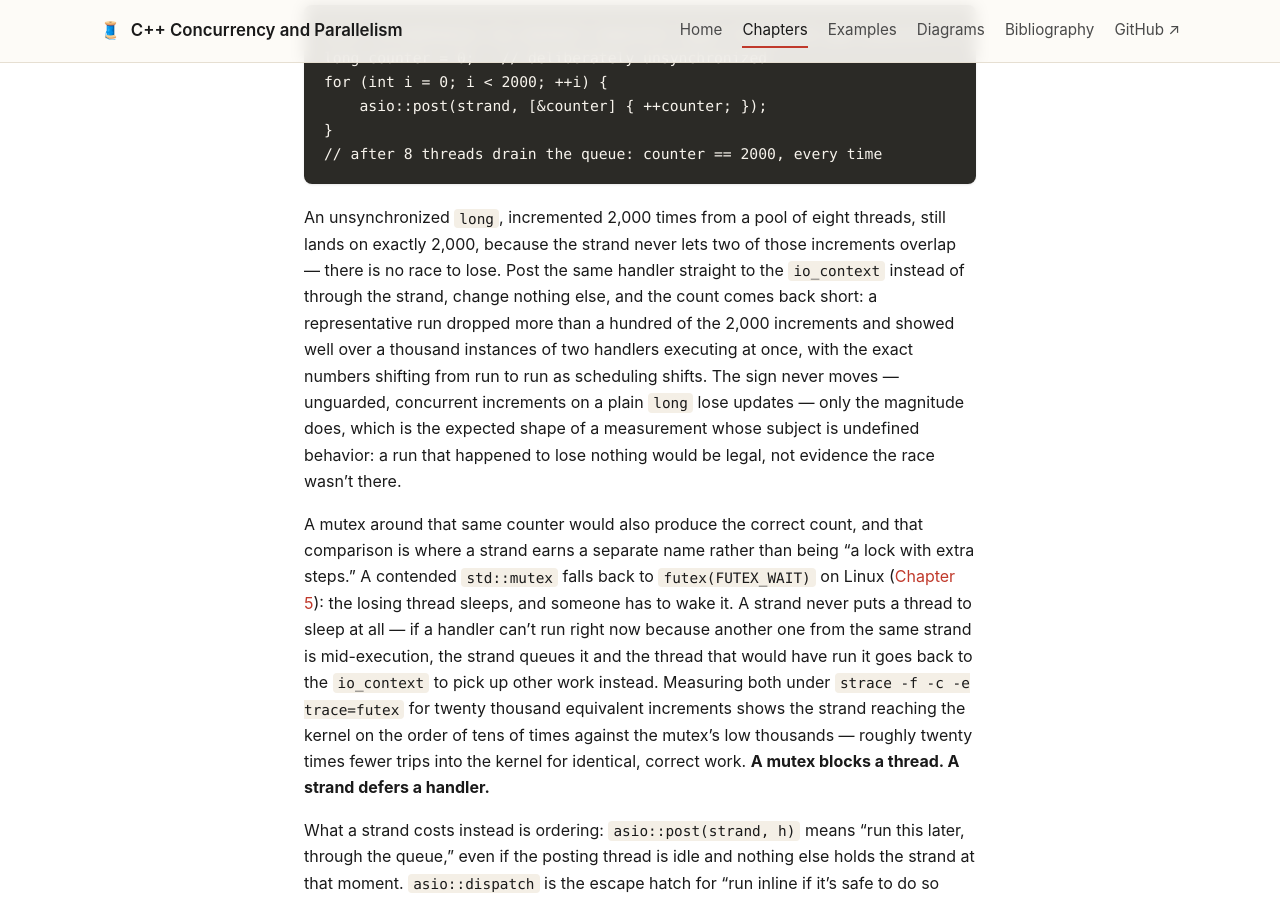
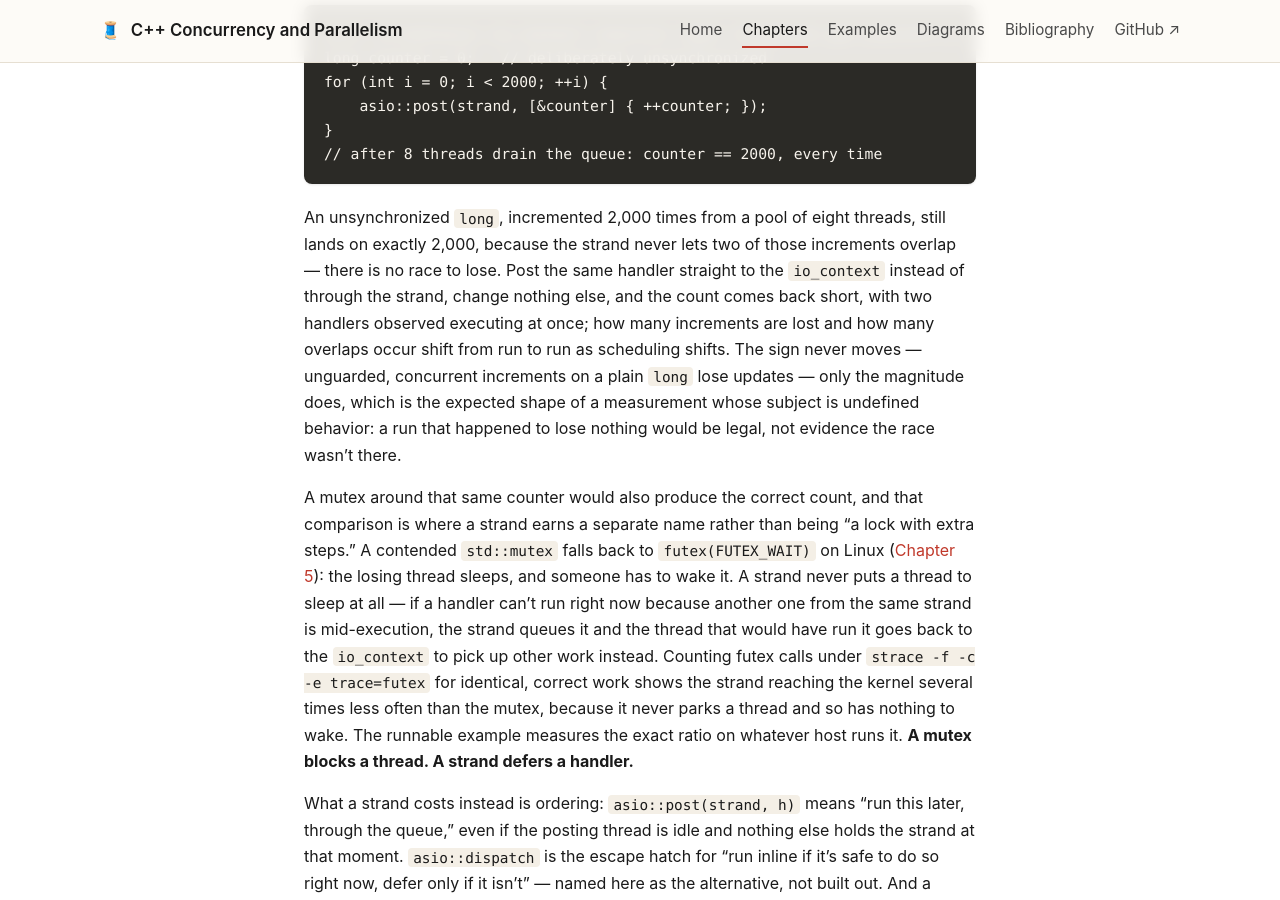
Before and after one commit to patterncatalyst/cpp-concurrency-and-parallelism, a Jekyll site: the page built from _docs/12-async-runtimes-and-event-loops.md, in a window 1280 px wide and 900 px high, scrolled down 4453 px. Built offline with Jekyll 4.4.1, drawn with Linux system fonts in a browser that asks for light colours; some of the changed text lies outside the part shown.

Commit message:
fix(r01): soften ch12 strand benchmark to direction-only; reconcile ch16 latency figure

````diff
--- a/_docs/12-async-runtimes-and-event-loops.md
+++ b/_docs/12-async-runtimes-and-event-loops.md
@@ -114,9 +114,9 @@ for (int i = 0; i < 2000; ++i) {
 // after 8 threads drain the queue: counter == 2000, every time
 ```
 
-An unsynchronized `long`, incremented 2,000 times from a pool of eight threads, still lands on exactly 2,000, because the strand never lets two of those increments overlap — there is no race to lose. Post the same handler straight to the `io_context` instead of through the strand, change nothing else, and the count comes back short: a representative run dropped more than a hundred of the 2,000 increments and showed well over a thousand instances of two handlers executing at once, with the exact numbers shifting from run to run as scheduling shifts. The sign never moves — unguarded, concurrent increments on a plain `long` lose updates — only the magnitude does, which is the expected shape of a measurement whose subject is undefined behavior: a run that happened to lose nothing would be legal, not evidence the race wasn't there.
+An unsynchronized `long`, incremented 2,000 times from a pool of eight threads, still lands on exactly 2,000, because the strand never lets two of those increments overlap — there is no race to lose. Post the same handler straight to the `io_context` instead of through the strand, change nothing else, and the count comes back short, with two handlers observed executing at once; how many increments are lost and how many overlaps occur shift from run to run as scheduling shifts. The sign never moves — unguarded, concurrent increments on a plain `long` lose updates — only the magnitude does, which is the expected shape of a measurement whose subject is undefined behavior: a run that happened to lose nothing would be legal, not evidence the race wasn't there.
 
-A mutex around that same counter would also produce the correct count, and that comparison is where a strand earns a separate name rather than being "a lock with extra steps." A contended `std::mutex` falls back to `futex(FUTEX_WAIT)` on Linux ([Chapter 5]({{ '/docs/05-shared-state-and-the-futex/' | relative_url }})): the losing thread sleeps, and someone has to wake it. A strand never puts a thread to sleep at all — if a handler can't run right now because another one from the same strand is mid-execution, the strand queues it and the thread that would have run it goes back to the `io_context` to pick up other work instead. Measuring both under `strace -f -c -e trace=futex` for twenty thousand equivalent increments shows the strand reaching the kernel on the order of tens of times against the mutex's low thousands — roughly twenty times fewer trips into the kernel for identical, correct work. **A mutex blocks a thread. A strand defers a handler.**
+A mutex around that same counter would also produce the correct count, and that comparison is where a strand earns a separate name rather than being "a lock with extra steps." A contended `std::mutex` falls back to `futex(FUTEX_WAIT)` on Linux ([Chapter 5]({{ '/docs/05-shared-state-and-the-futex/' | relative_url }})): the losing thread sleeps, and someone has to wake it. A strand never puts a thread to sleep at all — if a handler can't run right now because another one from the same strand is mid-execution, the strand queues it and the thread that would have run it goes back to the `io_context` to pick up other work instead. Counting futex calls under `strace -f -c -e trace=futex` for identical, correct work shows the strand reaching the kernel several times less often than the mutex, because it never parks a thread and so has nothing to wake. The runnable example measures the exact ratio on whatever host runs it. **A mutex blocks a thread. A strand defers a handler.**
 
 What a strand costs instead is ordering: `asio::post(strand, h)` means "run this later, through the queue," even if the posting thread is idle and nothing else holds the strand at that moment. `asio::dispatch` is the escape hatch for "run inline if it's safe to do so right now, defer only if it isn't" — named here as the alternative, not built out. And a strand's guarantee is narrower than it sounds: it says nothing about a thread touching the same data outside a handler entirely, and nothing about handlers posted through a *different* strand. A strand is a serialization domain you associate with one piece of shared state — a connection, a session — not a blanket lock over your whole program.
 
@@ -206,7 +206,7 @@ Execution policies for readiness and suspension are unchanged across all three c
 - `epoll_wait` is the mechanism under every reactor in this book: one syscall, many watched descriptors, returns only the ones that are ready. `ReadAwaitable::await_suspend` from Chapter 11 parks a coroutine handle against a descriptor; `EPOLLONESHOT` guarantees exactly one resume per readiness event.
 - `io_context::run()` returns on no outstanding work, not on completion — a fresh context runs zero handlers immediately, and `executor_work_guard` is the claim that keeps it alive until something explicitly releases it.
 - A strand serializes handlers without a lock: the same unsynchronized counter incremented by eight threads came back exactly correct through a strand and measurably wrong posted straight to the `io_context`, with only the executor changed.
-- A mutex blocks a thread into the kernel on contention; a strand defers a handler and returns the thread to the pool — correct either way, roughly twenty times fewer futex calls for the strand on equivalent work.
+- A mutex blocks a thread into the kernel on contention; a strand defers a handler and returns the thread to the pool — correct either way, with the strand reaching the kernel several times less often on equivalent work.
 - Who runs a handler is a choice visible from outside the process via `gettid()`: one thread, a shared pool, one context per thread, or a dedicated thread pool each change what a handler may safely assume about concurrent execution.
 - C++26's proposed `std::execution` senders and schedulers generalize the executor/strand vocabulary Asio already has into a standard, composable form; no shipping compiler implements it, so Asio's own types remain the practical tool today.
 
````
Also changed, not shown: _docs/16-numa-affinity-and-data-locality.md (+1 -1 lines).
